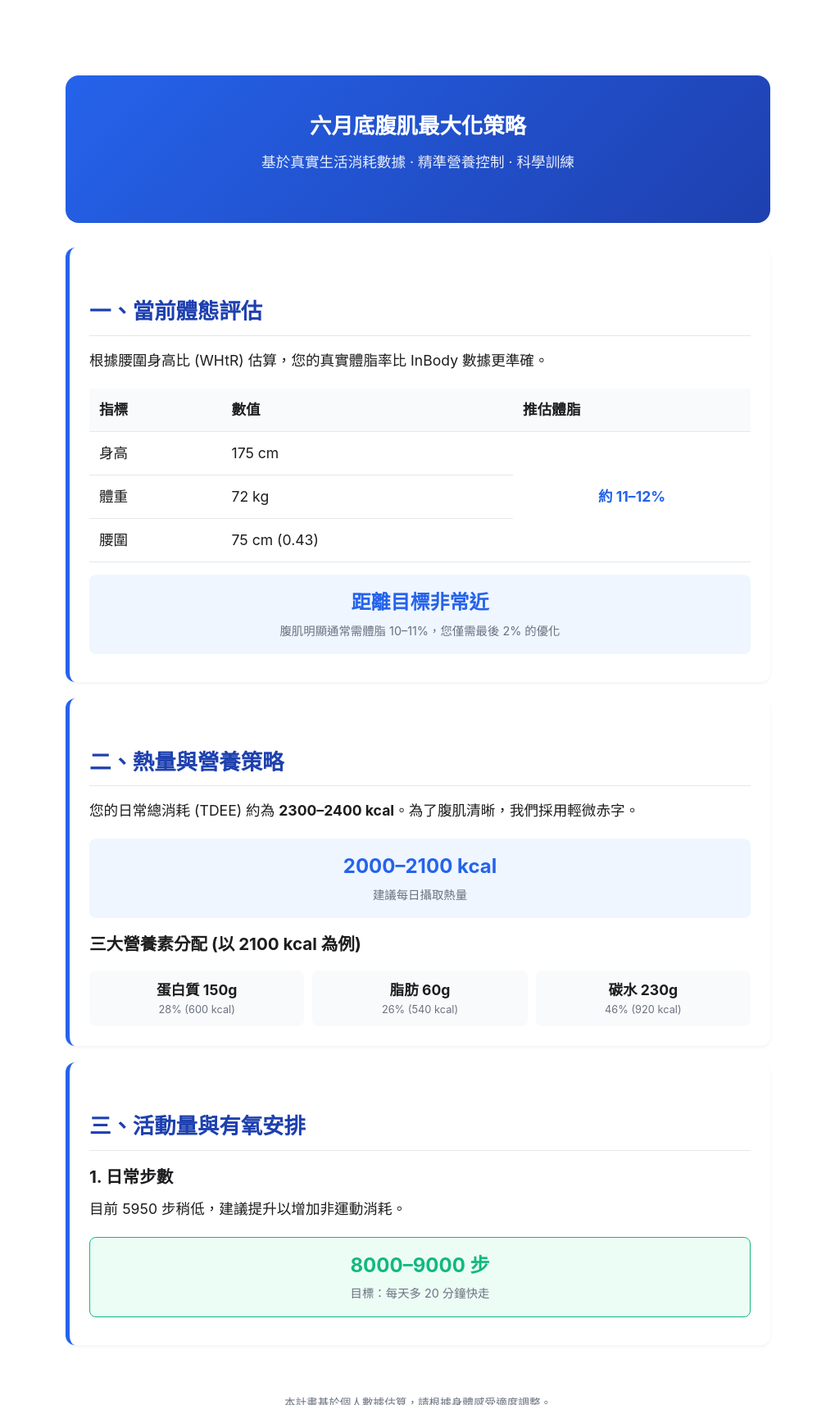
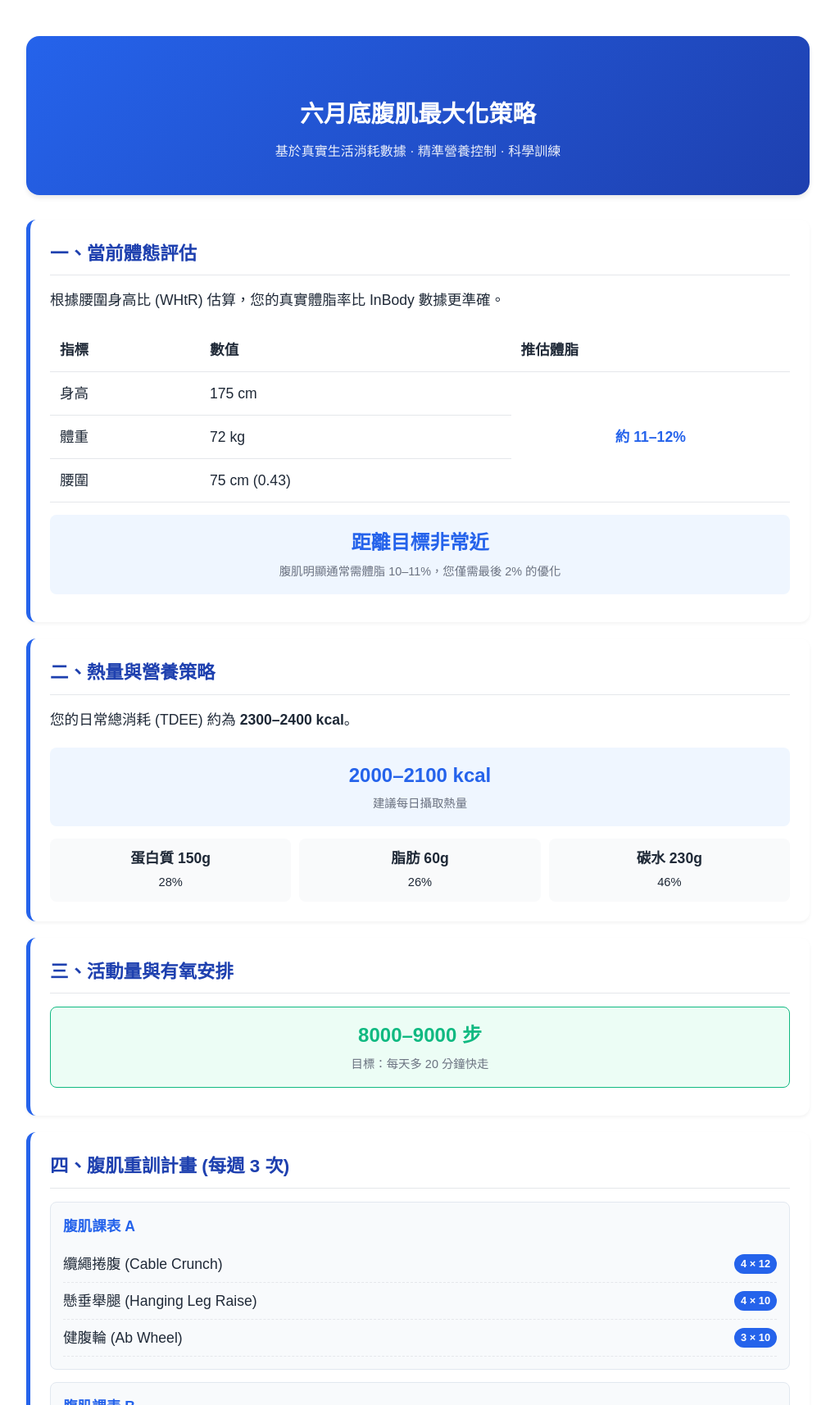
Before and after one commit to jimmy0800/my-github-pages, a Jekyll site: the page built from _posts/2026-03-10-fitness-plan.html, in a window 1280 px wide, cut to the strip 640-2354 px from the top of the page. Shown: the whole strip at 82% size, without its empty margins (130-1149 px from the left). Built offline with Jekyll 4.4.1, drawn with Linux system fonts in a browser that asks for light colours; some of the changed text lies outside the part shown.

Commit message:
Fix: Restore original styling and layout for fitness plan post

```diff
--- a/_posts/2026-03-10-fitness-plan.html
+++ b/_posts/2026-03-10-fitness-plan.html
@@ -5,80 +5,178 @@
 thumbnail: "https://images.unsplash.com/photo-1517836357463-d25dfeac3438?ixlib=rb-1.2.1&auto=format&fit=crop&w=800&q=80"
 ---
 
-<div class="content-body">
-    <header style="text-align: center; margin-bottom: 30px; padding: 40px 20px; background: linear-gradient(135deg, #2563eb, #1e40af); color: white; border-radius: 16px;">
-        <h1 style="color: white; margin: 0;">六月底腹肌最大化策略</h1>
-        <p style="opacity: 0.9; margin-top: 10px;">基於真實生活消耗數據 · 精準營養控制 · 科學訓練</p>
+<style>
+    .fitness-content {
+        --f-primary: #2563eb;
+        --f-secondary: #1e40af;
+        --f-accent: #f59e0b;
+        --f-bg: #f3f4f6;
+        --f-card-bg: #ffffff;
+        --f-text-main: #1f2937;
+        --f-text-light: #6b7280;
+        --f-success: #10b981;
+        font-family: "PingFang TC", "Microsoft JhengHei", sans-serif;
+        color: var(--f-text-main);
+        line-height: 1.6;
+    }
+    .fitness-content header.f-header {
+        text-align: center;
+        margin-bottom: 30px;
+        padding: 40px 20px;
+        background: linear-gradient(135deg, var(--f-primary), var(--f-secondary));
+        color: white;
+        border-radius: 16px;
+        box-shadow: 0 4px 6px -1px rgba(0, 0, 0, 0.1);
+    }
+    .fitness-content header.f-header h1 { color: white !important; margin-bottom: 10px; font-size: 1.8rem; border: none; }
+    .fitness-content header.f-header p { font-size: 1rem; opacity: 0.9; margin: 0; color: white; }
+    .fitness-content .f-card {
+        background: var(--f-card-bg);
+        border-radius: 12px;
+        padding: 24px;
+        margin-bottom: 20px;
+        box-shadow: 0 2px 4px rgba(0, 0, 0, 0.05);
+        border-left: 5px solid var(--f-primary);
+    }
+    .fitness-content .f-card h2 {
+        font-size: 1.4rem;
+        color: var(--f-secondary);
+        margin-bottom: 16px;
+        border-bottom: 1px solid #e5e7eb;
+        padding-bottom: 8px;
+        margin-top: 0;
+    }
+    .fitness-content .f-highlight-box {
+        background-color: #eff6ff;
+        border-radius: 8px;
+        padding: 15px;
+        text-align: center;
+        margin: 10px 0;
+    }
+    .fitness-content .f-highlight-number {
+        font-size: 1.5rem;
+        font-weight: bold;
+        color: var(--f-primary);
+        display: block;
+    }
+    .fitness-content table {
+        width: 100%;
+        border-collapse: collapse;
+        margin: 15px 0;
+    }
+    .fitness-content th, .fitness-content td {
+        text-align: left;
+        padding: 12px;
+        border-bottom: 1px solid #e5e7eb;
+    }
+    .fitness-content .f-macros-grid {
+        display: grid;
+        grid-template-columns: repeat(3, 1fr);
+        gap: 10px;
+        margin-top: 15px;
+    }
+    .fitness-content .f-macro-item {
+        text-align: center;
+        background: #f9fafb;
+        padding: 10px;
+        border-radius: 8px;
+    }
+    .fitness-content .f-workout-group {
+        background: #f8fafc;
+        border: 1px solid #e2e8f0;
+        border-radius: 8px;
+        padding: 15px;
+        margin-bottom: 15px;
+    }
+    .fitness-content .f-exercise-list { list-style: none; padding: 0; margin: 0; }
+    .fitness-content .f-exercise-list li {
+        display: flex;
+        justify-content: space-between;
+        align-items: center;
+        padding: 8px 0;
+        border-bottom: 1px dashed #e5e7eb;
+    }
+    .fitness-content .f-ex-sets {
+        background: var(--f-primary);
+        color: white;
+        padding: 2px 8px;
+        border-radius: 12px;
+        font-size: 0.8rem;
+        font-weight: bold;
+    }
+    @media (max-width: 600px) {
+        .fitness-content .f-macros-grid { grid-template-columns: 1fr; }
+    }
+</style>
+
+<div class="fitness-content">
+    <header class="f-header">
+        <h1>六月底腹肌最大化策略</h1>
+        <p>基於真實生活消耗數據 · 精準營養控制 · 科學訓練</p>
     </header>
 
-    <section style="background: #ffffff; border-radius: 12px; padding: 24px; margin-bottom: 20px; box-shadow: 0 2px 4px rgba(0, 0, 0, 0.05); border-left: 5px solid #2563eb;">
-        <h2 style="color: #1e40af; margin-bottom: 16px; border-bottom: 1px solid #e5e7eb; padding-bottom: 8px;">一、當前體態評估</h2>
+    <section class="f-card">
+        <h2>一、當前體態評估</h2>
         <p>根據腰圍身高比 (WHtR) 估算，您的真實體脂率比 InBody 數據更準確。</p>
-        <table style="width: 100%; border-collapse: collapse; margin: 15px 0;">
+        <table>
             <thead>
-                <tr style="background-color: #f9fafb;">
-                    <th style="padding: 12px; border-bottom: 1px solid #e5e7eb; text-align: left;">指標</th>
-                    <th style="padding: 12px; border-bottom: 1px solid #e5e7eb; text-align: left;">數值</th>
-                    <th style="padding: 12px; border-bottom: 1px solid #e5e7eb; text-align: left;">推估體脂</th>
-                </tr>
+                <tr><th>指標</th><th>數值</th><th>推估體脂</th></tr>
             </thead>
             <tbody>
-                <tr>
-                    <td style="padding: 12px; border-bottom: 1px solid #e5e7eb;">身高</td>
-                    <td style="padding: 12px; border-bottom: 1px solid #e5e7eb;">175 cm</td>
-                    <td rowspan="3" style="padding: 12px; border-bottom: 1px solid #e5e7eb; text-align: center; vertical-align: middle; font-weight: bold; color: #2563eb;">約 11–12%</td>
-                </tr>
-                <tr>
-                    <td style="padding: 12px; border-bottom: 1px solid #e5e7eb;">體重</td>
-                    <td style="padding: 12px; border-bottom: 1px solid #e5e7eb;">72 kg</td>
-                </tr>
-                <tr>
-                    <td style="padding: 12px; border-bottom: 1px solid #e5e7eb;">腰圍</td>
-                    <td style="padding: 12px; border-bottom: 1px solid #e5e7eb;">75 cm (0.43)</td>
-                </tr>
+                <tr><td>身高</td><td>175 cm</td><td rowspan="3" style="text-align: center; vertical-align: middle; font-weight: bold; color: #2563eb;">約 11–12%</td></tr>
+                <tr><td>體重</td><td>72 kg</td></tr>
+                <tr><td>腰圍</td><td>75 cm (0.43)</td></tr>
             </tbody>
         </table>
-        <div style="background-color: #eff6ff; border-radius: 8px; padding: 15px; text-align: center; margin: 10px 0;">
-            <span style="font-size: 1.5rem; font-weight: bold; color: #2563eb; display: block;">距離目標非常近</span>
+        <div class="f-highlight-box">
+            <span class="f-highlight-number">距離目標非常近</span>
             <span style="font-size: 0.9rem; color: #6b7280;">腹肌明顯通常需體脂 10–11%，您僅需最後 2% 的優化</span>
         </div>
     </section>
 
-    <section style="background: #ffffff; border-radius: 12px; padding: 24px; margin-bottom: 20px; box-shadow: 0 2px 4px rgba(0, 0, 0, 0.05); border-left: 5px solid #2563eb;">
-        <h2 style="color: #1e40af; margin-bottom: 16px; border-bottom: 1px solid #e5e7eb; padding-bottom: 8px;">二、熱量與營養策略</h2>
-        <p>您的日常總消耗 (TDEE) 約為 <strong>2300–2400 kcal</strong>。為了腹肌清晰，我們採用輕微赤字。</p>
-        <div style="background-color: #eff6ff; border-radius: 8px; padding: 15px; text-align: center; margin: 10px 0;">
-            <span style="font-size: 1.5rem; font-weight: bold; color: #2563eb; display: block;">2000–2100 kcal</span>
+    <section class="f-card">
+        <h2>二、熱量與營養策略</h2>
+        <p>您的日常總消耗 (TDEE) 約為 <strong>2300–2400 kcal</strong>。</p>
+        <div class="f-highlight-box">
+            <span class="f-highlight-number">2000–2100 kcal</span>
             <span style="font-size: 0.9rem; color: #6b7280;">建議每日攝取熱量</span>
         </div>
-        <h3 style="margin: 16px 0 8px;">三大營養素分配 (以 2100 kcal 為例)</h3>
-        <div style="display: grid; grid-template-columns: repeat(auto-fit, minmax(150px, 1fr)); gap: 10px; margin-top: 15px;">
-            <div style="text-align: center; background: #f9fafb; padding: 10px; border-radius: 8px;">
-                <div style="font-weight: bold; font-size: 1.1rem;">蛋白質 150g</div>
-                <div style="font-size: 0.8rem; color: #6b7280;">28% (600 kcal)</div>
-            </div>
-            <div style="text-align: center; background: #f9fafb; padding: 10px; border-radius: 8px;">
-                <div style="font-weight: bold; font-size: 1.1rem;">脂肪 60g</div>
-                <div style="font-size: 0.8rem; color: #6b7280;">26% (540 kcal)</div>
-            </div>
-            <div style="text-align: center; background: #f9fafb; padding: 10px; border-radius: 8px;">
-                <div style="font-weight: bold; font-size: 1.1rem;">碳水 230g</div>
-                <div style="font-size: 0.8rem; color: #6b7280;">46% (920 kcal)</div>
-            </div>
+        <div class="f-macros-grid">
+            <div class="f-macro-item"><strong>蛋白質 150g</strong><br><small>28%</small></div>
+            <div class="f-macro-item"><strong>脂肪 60g</strong><br><small>26%</small></div>
+            <div class="f-macro-item"><strong>碳水 230g</strong><br><small>46%</small></div>
         </div>
     </section>
 
-    <section style="background: #ffffff; border-radius: 12px; padding: 24px; margin-bottom: 20px; box-shadow: 0 2px 4px rgba(0, 0, 0, 0.05); border-left: 5px solid #2563eb;">
-        <h2 style="color: #1e40af; margin-bottom: 16px; border-bottom: 1px solid #e5e7eb; padding-bottom: 8px;">三、活動量與有氧安排</h2>
-        <h3 style="margin: 16px 0 8px;">1. 日常步數</h3>
-        <p>目前 5950 步稍低，建議提升以增加非運動消耗。</p>
-        <div style="background-color: #ecfdf5; border: 1px solid #10b981; border-radius: 8px; padding: 15px; text-align: center; margin: 10px 0;">
-            <span style="font-size: 1.5rem; font-weight: bold; color: #10b981; display: block;">8000–9000 步</span>
+    <section class="f-card">
+        <h2>三、活動量與有氧安排</h2>
+        <div class="f-highlight-box" style="background-color: #ecfdf5; border: 1px solid #10b981;">
+            <span class="f-highlight-number" style="color: #10b981;">8000–9000 步</span>
             <span style="font-size: 0.9rem; color: #6b7280;">目標：每天多 20 分鐘快走</span>
         </div>
     </section>
 
-    <footer style="text-align: center; font-size: 0.85rem; color: #6b7280; margin-top: 40px; padding: 20px;">
+    <section class="f-card">
+        <h2>四、腹肌重訓計畫 (每週 3 次)</h2>
+        <div class="f-workout-group">
+            <h4 style="color: #2563eb; margin-bottom: 10px; margin-top: 0;">腹肌課表 A</h4>
+            <ul class="f-exercise-list">
+                <li><span>纜繩捲腹 (Cable Crunch)</span> <span class="f-ex-sets">4 × 12</span></li>
+                <li><span>懸垂舉腿 (Hanging Leg Raise)</span> <span class="f-ex-sets">4 × 10</span></li>
+                <li><span>健腹輪 (Ab Wheel)</span> <span class="f-ex-sets">3 × 10</span></li>
+            </ul>
+        </div>
+        <div class="f-workout-group">
+            <h4 style="color: #2563eb; margin-bottom: 10px; margin-top: 0;">腹肌課表 B</h4>
+            <ul class="f-exercise-list">
+                <li><span>負重下斜仰臥起坐</span> <span class="f-ex-sets">4 × 12</span></li>
+                <li><span>反向捲腹 (Reverse Crunch)</span> <span class="f-ex-sets">3 × 15</span></li>
+                <li><span>側棒式 (Side Plank)</span> <span class="f-ex-sets">3 × 40s</span></li>
+            </ul>
+        </div>
+    </section>
+
+    <footer style="text-align: center; font-size: 0.85rem; color: #6b7280; margin-top: 40px;">
         <p>本計畫基於個人數據估算，請根據身體感受適度調整。<br>Keep Going!</p>
     </footer>
 </div>
```
